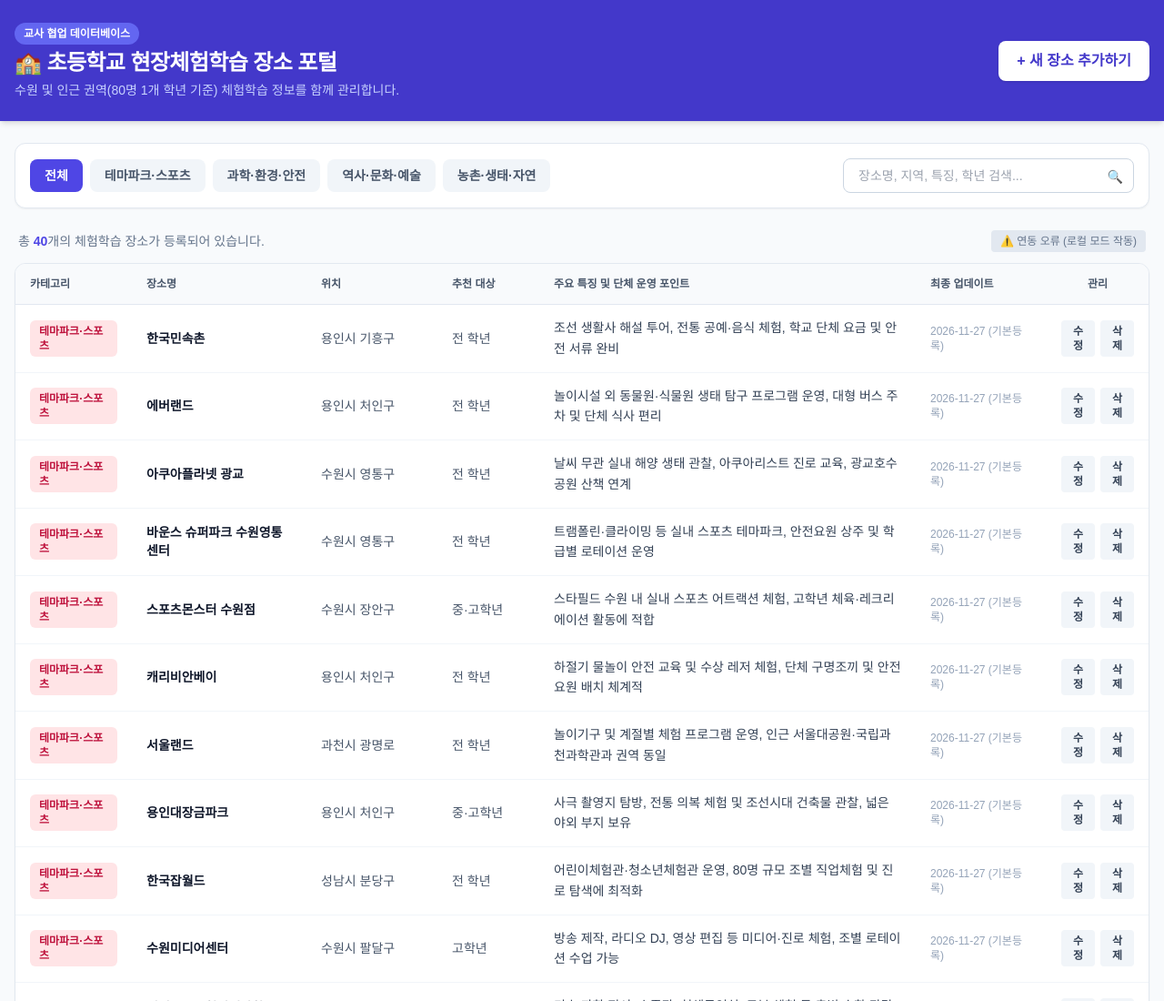
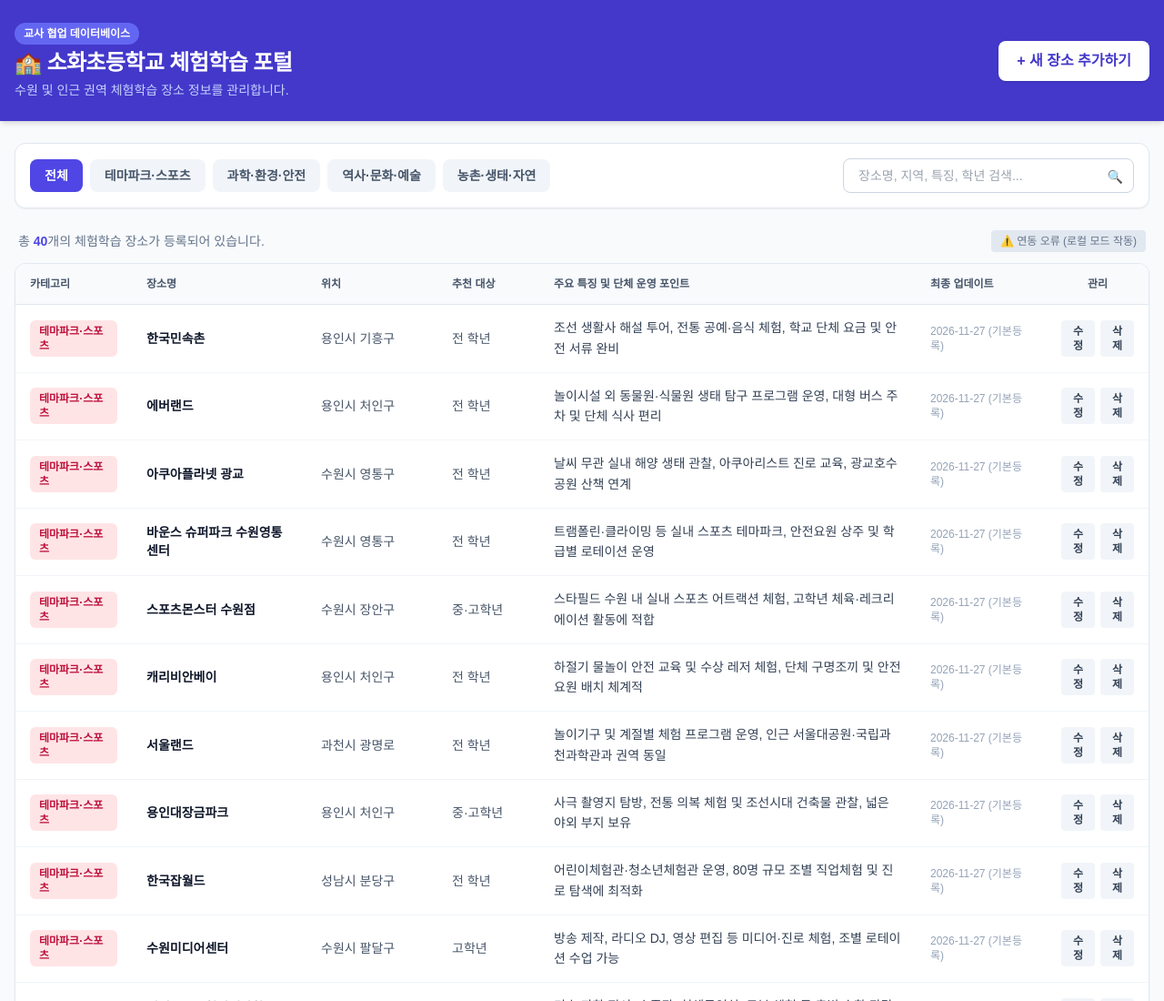
Before and after one commit to Sohwa2026/field-trip, a plain HTML site: page index.html in a window 1280 px wide. Shown: the top 1100 px of the page at 91% size. Drawn offline with nearby package versions, Linux system fonts and the light colour scheme; no server answers; a web font is replaced by a local one.

Commit message:
Update index.html

```diff
--- a/index.html
+++ b/index.html
@@ -3,7 +3,7 @@
 <head>
   <meta charset="UTF-8" />
   <meta name="viewport" content="width=device-width, initial-scale=1.0" />
-  <title>초등 현장체험학습 장소 공유 포털</title>
+  <title>소화초 체험학습 포털</title>
   <script src="https://cdn.tailwindcss.com"></script>
   <style>
     @import url('https://cdn.jsdelivr.net/gh/orioncactus/pretendard/dist/web/static/pretendard.css');
@@ -17,8 +17,8 @@
     <div class="max-w-7xl mx-auto px-4 py-6 flex flex-col md:flex-row md:items-center md:justify-between gap-4">
       <div>
         <span class="inline-block bg-indigo-500 text-xs font-semibold px-2.5 py-1 rounded-full mb-1">교사 협업 데이터베이스</span>
-        <h1 class="text-2xl font-bold tracking-tight">🏫 초등학교 현장체험학습 장소 포털</h1>
-        <p class="text-indigo-200 text-sm mt-1">수원 및 인근 권역(80명 1개 학년 기준) 체험학습 정보를 함께 관리합니다.</p>
+        <h1 class="text-2xl font-bold tracking-tight">🏫 소화초등학교 체험학습 포털</h1>
+        <p class="text-indigo-200 text-sm mt-1">수원 및 인근 권역 체험학습 장소 정보를 관리합니다.</p>
       </div>
       <button onclick="openModal()" class="bg-white text-indigo-700 hover:bg-indigo-50 font-bold px-5 py-2.5 rounded-lg shadow transition flex items-center justify-center gap-2">
         <span>+ 새 장소 추가하기</span>
```
